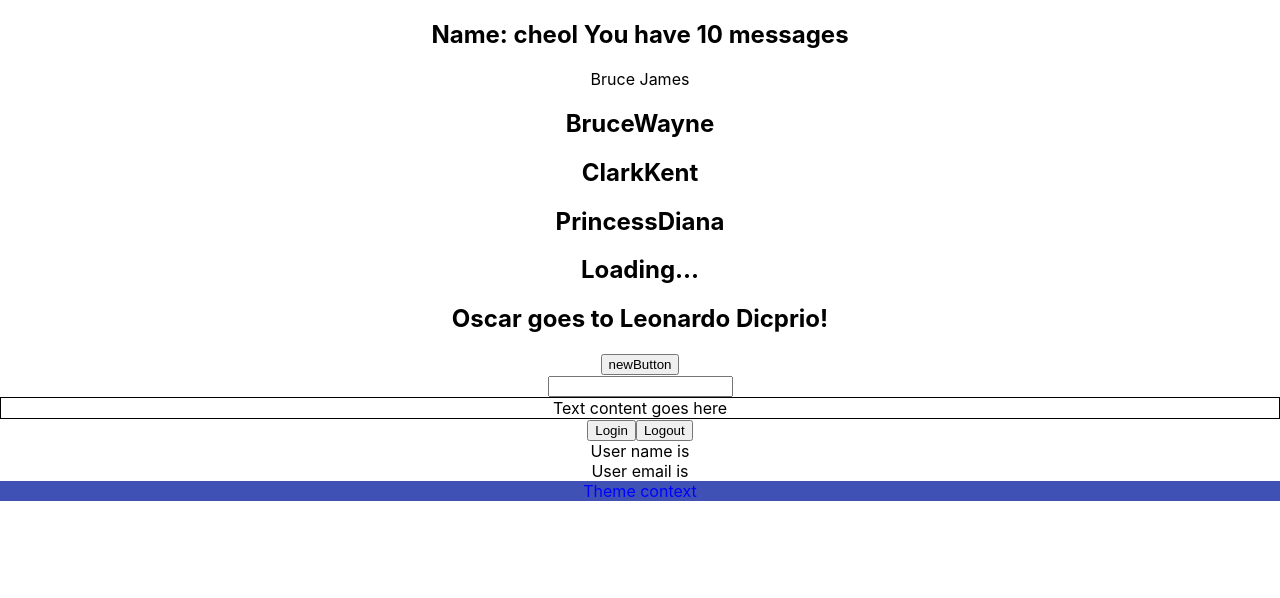
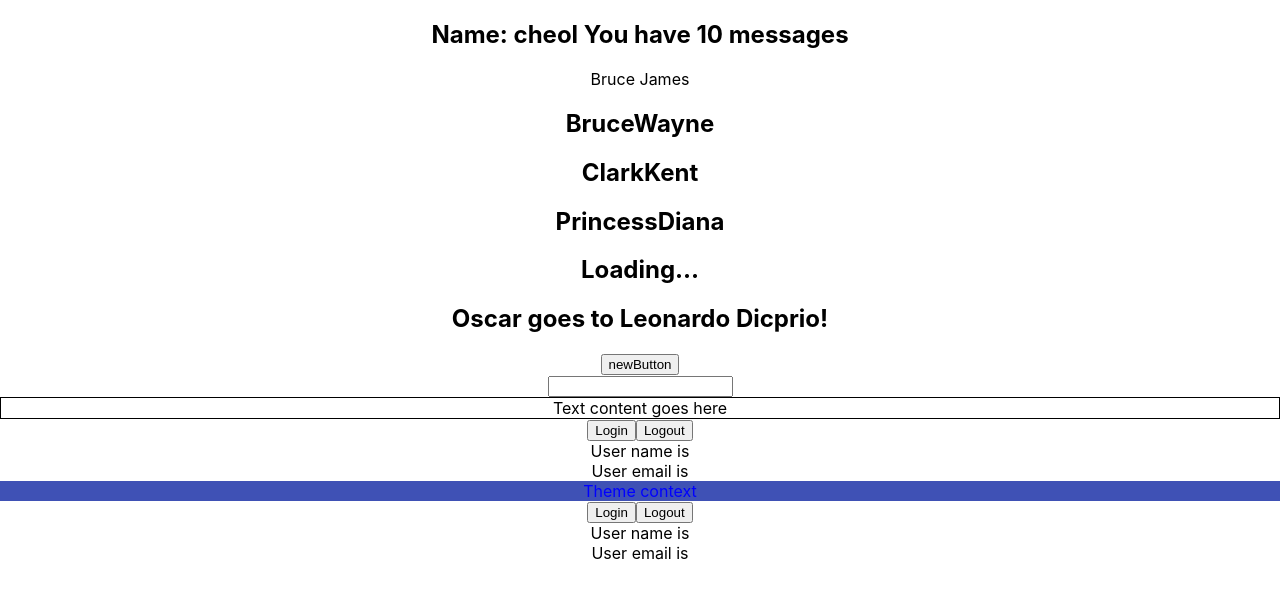
Before and after one commit to JUHEEBAEK/brgin-react, a React (Create React App) app: page / in a window 1280 px wide. Shown: the top 598 px of the page. Built offline with nearby package versions, Linux system fonts and the light colour scheme.

Commit message:
[feat] context를 유저에 적용하기

```diff
--- a/src/App.tsx
+++ b/src/App.tsx
@@ -13,6 +13,10 @@
 import { User } from './components/state/User';
 import { ThemeContextProvider } from './components/context/ThemeContext';
 import { Box } from './components/context/Box';
+import { UserContextProvider } from './components/context/UserContext';
+import { UserWithContext } from './components/context/User';
+
+
 
 
 
@@ -53,6 +57,9 @@
       <ThemeContextProvider>
         <Box />
       </ThemeContextProvider>
+      <UserContextProvider>
+        <UserWithContext />
+      </UserContextProvider>
     </div>
   );
 }
--- /dev/null
+++ b/src/components/context/User.tsx
@@ -0,0 +1,25 @@
+import { useContext } from "react"
+import { UserContext } from "./UserContext"
+
+
+export const UserWithContext = () => {
+  const userContext = useContext(UserContext)
+
+  const handleLogin = () => {
+    userContext.setUser({
+      name: 'Vishwas',
+      email:'vishwas@example.com'
+    })
+  }
+  const handleLogout = () => {
+    userContext.setUser(null)
+  }
+  return (
+    <div>
+      <button onClick={handleLogin}> Login </button>
+      <button onClick={handleLogout}> Logout </button>
+      <div> User name is {userContext.user?.name}</div>
+      <div> User email is {userContext.user?.email}</div>
+    </div>
+  )
+}
--- /dev/null
+++ b/src/components/context/UserContext.tsx
@@ -0,0 +1,32 @@
+import React, { useState, createContext } from 'react'
+
+type AuthUser = {
+  name: string
+  email: string
+}
+
+type UserContextProviderProps = {
+  children: React.ReactNode
+}
+
+type userType = AuthUser | null // useState 와 동일하게 타입을 맞춰준다
+
+type UserContextType = {
+  user: userType
+  setUser: React.Dispatch<React.SetStateAction<userType>>
+}
+
+
+// props -> react context
+// component에서 interface로 변환된다 (useContext를 사용해서)
+export const UserContext = createContext({} as UserContextType);
+
+// App.tsx에서 Outer Tag로 활용된다
+export const UserContextProvider = ({children}:UserContextProviderProps) => {
+  const [user, setUser] = useState<userType>(null)
+  return (
+    <UserContext.Provider value={{user, setUser}}>
+      {children}
+    </UserContext.Provider>
+  )
+}
```
